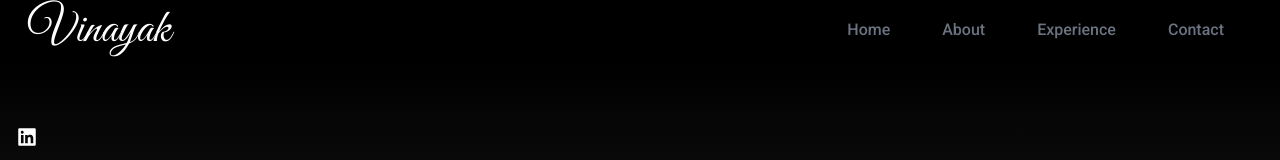
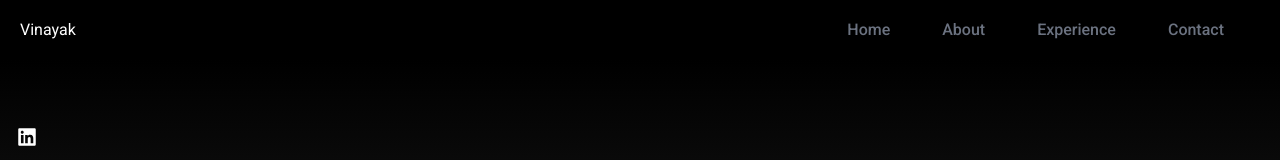
Before and after one commit to vnkabhinav734/vr-portfolio, a React (Create React App) app: page / in a window 1280 px wide. Shown: the top 160 px of the page. Built offline with nearby package versions, Linux system fonts and the light colour scheme.

Commit message:
name formatting

```diff
--- a/src/components/NavBar/NavBar.jsx
+++ b/src/components/NavBar/NavBar.jsx
@@ -27,7 +27,7 @@ const NavBar = () => {
 return (
 <div className="navbar">
     <div>
-      <h1 className='font-signature text-5xl name'>Vinayak</h1>
+      <h1 className='name-heading'>Vinayak</h1>
     </div>
         <ul className='flex hidden-md'>
             {links.map(({ id, link }) => (
--- a/src/components/NavBar/navBar.css
+++ b/src/components/NavBar/navBar.css
@@ -95,3 +95,8 @@
   padding-bottom: 1rem;
   font-size: 1.75rem;
 }
+
+.name-head {
+  font-family: 'font-signature text-5xl name', cursive; /* Replace 'YourSignatureFont' with your desired font */
+  font-size: 3.75rem; /* Adjust the font size as needed */
+}
```
